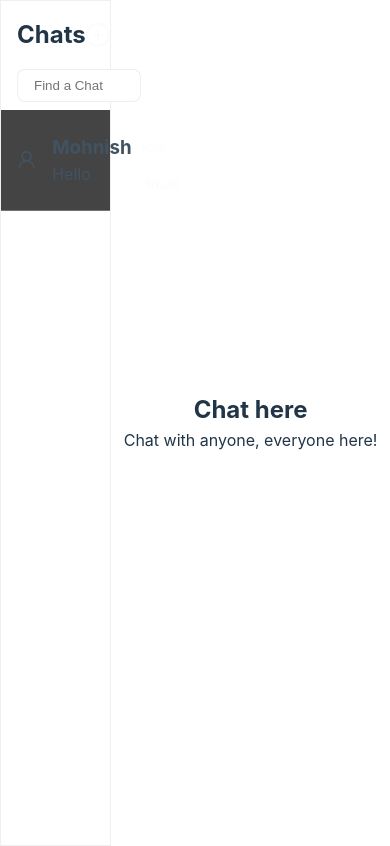
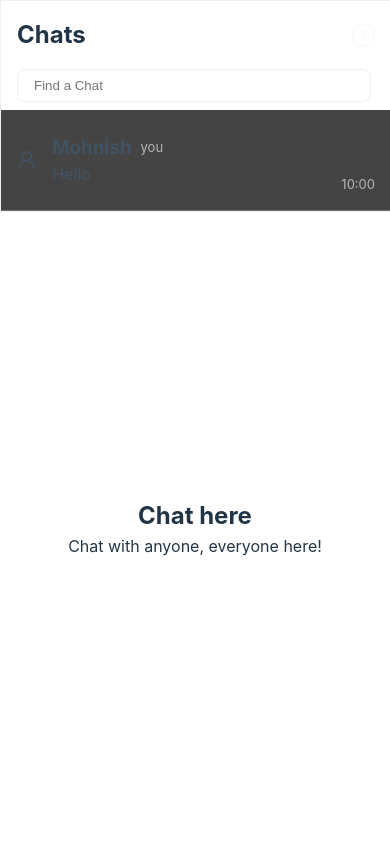
Before and after one commit to mohnishlokhande/my-chat-app, a React (Vite) app: page / in a window 390 px wide. Built offline with nearby package versions, Linux system fonts and the light colour scheme.

Commit message:
responsive

```diff
--- a/src/App.jsx
+++ b/src/App.jsx
@@ -1,9 +1,13 @@
 import MainContainer from "./components/mainContainer";
 import SideBar from "./components/sideBar";
+import styles from "./App.module.css";
 
 function App() {
   return (
-    <div style={{ display: "flex", width: "100vw", height: "100vh" }}>
+    <div
+      className={styles.app}
+      style={{ display: "flex", width: "100vw", height: "100vh" }}
+    >
       <SideBar />
       <MainContainer />
     </div>
--- /dev/null
+++ b/src/App.module.css
@@ -0,0 +1,10 @@
+.app {
+  display: flex;
+  width: 100vw;
+  height: 100vh;
+}
+@media only screen and (max-width: 850px) {
+  .app {
+    flex-direction: column;
+  }
+}
--- a/src/components/mainContainer/MainContainer.module.css
+++ b/src/components/mainContainer/MainContainer.module.css
@@ -1,3 +1,9 @@
 .mainContainer {
   width: 72%;
 }
+@media only screen and (max-width: 850px) {
+  .mainContainer {
+    width: 100%;
+    height: 100%;
+  }
+}
--- a/src/components/sideBar/SideBar.module.css
+++ b/src/components/sideBar/SideBar.module.css
@@ -18,3 +18,9 @@
   cursor: text;
   margin-bottom: 0.5rem;
 }
+@media only screen and (max-width: 850px) {
+  .sidebar {
+    width: 100%;
+    height: max-content;
+  }
+}
```
Also changed, not shown: src/App.css (deleted, +0 -44 lines).
